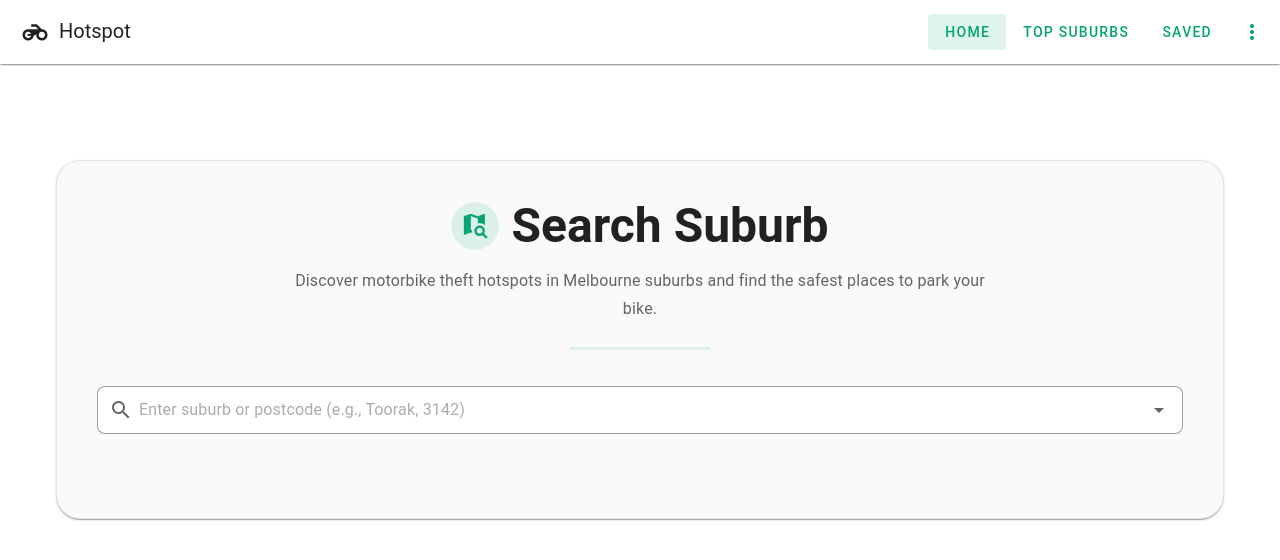
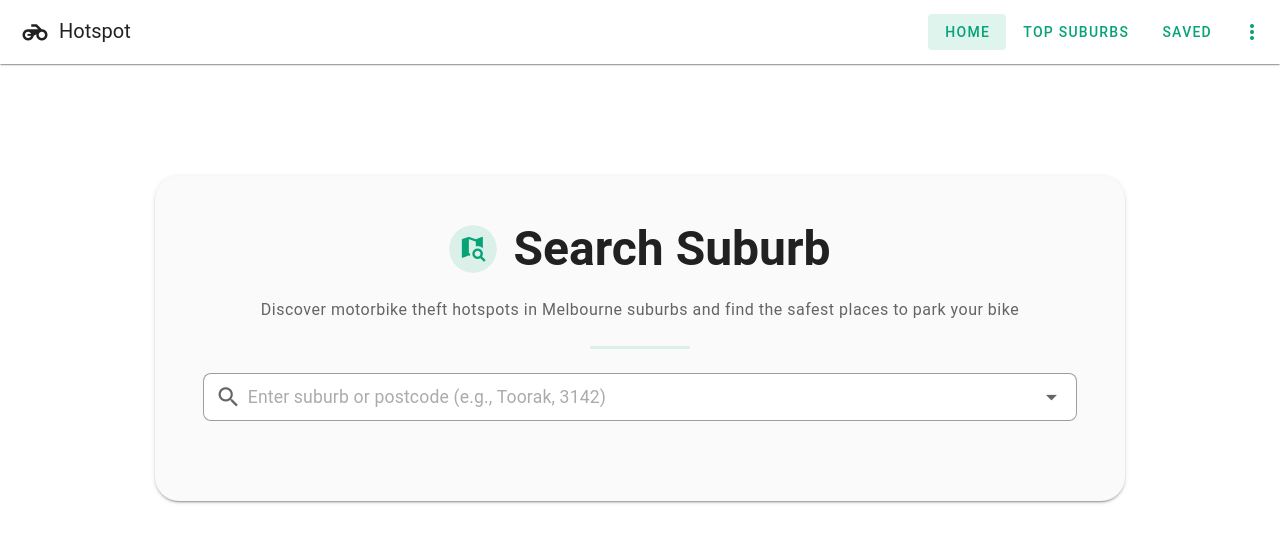
Before and after one commit to michaelmcallister/hotspot, a Vue app in the folder src/web/: page / in a window 1280 px wide. Shown: the top 560 px of the page. Built offline with nearby package versions, Linux system fonts and the light colour scheme; no server answers.

Commit message:
Add PageHero component for a consistent heading

```diff
--- a/src/web/src/Contact.vue
+++ b/src/web/src/Contact.vue
@@ -1,9 +1,14 @@
 <template>
   <v-main>
-    <v-container class="pa-6">
+    <v-container class="py-2 py-md-8">
+      <PageHero
+        title="Contact Us"
+        subtitle="Get in touch with us for support, feedback, or questions"
+        icon="mdi-email"
+      />
+
       <v-row justify="center">
         <v-col cols="12" md="8" lg="6">
-          <h1 class="text-h3 font-weight-bold text-primary mb-2 text-center">Contact Us</h1>
 
           <v-form ref="form" v-model="valid">
             <v-text-field
@@ -148,6 +153,7 @@
 <script setup lang="ts">
 import { ref, onMounted } from 'vue'
 import validator from 'validator'
+import PageHero from './components/PageHero.vue'
 import { contactService } from './services'
 
 const recaptchaReady = ref(false)
--- a/src/web/src/Homepage.vue
+++ b/src/web/src/Homepage.vue
@@ -1,48 +1,20 @@
 <template>
   <v-main>
-    <v-container>
+    <v-container class="py-2 py-md-8">
 
-      <!-- Hero header -->
-    <v-row>
-      <v-col cols="12">
-        <v-sheet
-          rounded="xl"
-          elevation="1"
-          class="px-6 py-10 mb-8 text-center bg-grey-lighten-5"
-          style="border: 1px solid rgba(0,0,0,0.08);"
+    <PageHero
+      title="Search Suburb"
+      subtitle="Discover motorbike theft hotspots in Melbourne suburbs and find the safest places to park your bike"
+      icon="mdi-map-search"
     >
-          <div class="d-flex align-center justify-center mb-4">
-            <v-avatar size="48" class="mr-3" color="primary" variant="tonal">
-              <v-icon size="28" color="primary">mdi-map-search</v-icon>
-            </v-avatar>
-            <h1 class="text-h3 font-weight-bold text-high-emphasis m-0">
-              Search Suburb
-            </h1>
-          </div>
-
-          <div class="text-subtitle-1 text-medium-emphasis mx-auto" style="max-width: 720px;">
-            Discover motorbike theft hotspots in Melbourne suburbs and find the safest places to park your bike.
-          </div>
-
-          <!-- Green accent divider -->
-          <v-divider
-            class="my-6 mx-auto"
-            thickness="3"
-            color="primary"
-            style="max-width: 140px; border-radius: 999px;"
-          />
-
-          <!-- Search bar scaled up -->
       <SearchBar
         ref="searchBarRef"
         v-model="searchQuery"
         @search="showStaticReport"
         @select="handleSuburbSelect"
-            class="text-h6 py-3 px-4"
+        class="hero-search-bar"
       />
-        </v-sheet>
-      </v-col>
-    </v-row>
+    </PageHero>
 
 
       <v-row v-if="selectedSuburb">
@@ -113,8 +85,9 @@ import SearchBar from './components/SearchBar.vue';
 import ScoreCard from './components/ScoreCard.vue';
 import ParkingLocationForm from './components/ParkingLocationForm.vue';
 import ParkingFeed from './components/ParkingFeed.vue';
+import PageHero from './components/PageHero.vue';
 import { searchService, parkingService } from './services';
-import { createSlug, parseSlug, riskToSafetyScore } from './utils';
+import { createSlug, lookupSuburbBySlug, riskToSafetyScore } from './utils';
 
 const props = defineProps<{
   slug?: string;
@@ -146,35 +119,6 @@ const safetyScore = computed(() => {
 });
 
 
-const lookupSuburbBySlug = async (slug: string): Promise<Suburb | null> => {
-  try {
-    // First try to parse the slug to get suburb and postcode
-    const parsed = parseSlug(slug);
-    if (parsed) {
-      // Search using the parsed suburb name
-      const results = await searchService.search(parsed.suburb);
-
-      if (results.length > 0) {
-        // Try to find exact match by postcode
-        const exactMatch = results.find((suburb: Suburb) =>
-          suburb.postcode === parsed.postcode
-        );
-        if (exactMatch) return exactMatch;
-
-        // Fallback to first result if no exact postcode match
-        return results[0];
-      }
-    }
-
-    // Fallback: try searching with the full slug converted to search term
-    const searchTerm = slug.replace(/-/g, ' ');
-    const results = await searchService.search(searchTerm);
-    return results.length > 0 ? results[0] : null;
-  } catch (error) {
-    console.error('Error looking up suburb by slug:', error);
-    return null;
-  }
-};
 
 const handleSuburbSelect = (suburb: Suburb) => {
   selectedSuburb.value = suburb;
@@ -241,31 +185,12 @@ onMounted(() => {
 </script>
 
 <style scoped>
-/* Subtle, brand-leaning gradient block with soft glow */
-.hero {
-  /* Light green → light cyan; tweak to your palette */
- /* background: linear-gradient(135deg, #e8fff4 0%, #f2fbff 100%); */
-  border: 1px solid rgba(0, 0, 0, 0.06);
-  box-shadow:
-    0 8px 24px rgba(0, 0, 0, 0.06),
-    0 12px 32px rgba(16, 185, 129, 0.12); /* primary-tinted glow */
+.hero-search-bar {
+  max-width: 600px;
+  margin: 0 auto;
 }
 
-/* Circular icon badge matching the header */
-.hero-avatar {
-  background: white;
-  color: var(--v-theme-primary);
-  border: 1px solid rgba(0, 0, 0, 0.06);
-  box-shadow: 0 6px 16px rgba(0, 0, 0, 0.08);
-}
-
-.hero-sub {
-  max-width: 760px;
-}
-
-.hero-divider {
-  max-width: 160px;
-  border-radius: 999px;
-  background: linear-gradient(90deg, var(--v-theme-primary), transparent);
+.hero-search-bar :deep(.v-field) {
+  font-size: 1.1rem;
 }
 </style>
--- a/src/web/src/Saved.vue
+++ b/src/web/src/Saved.vue
@@ -1,10 +1,11 @@
 <template>
   <v-main>
-    <v-container class="saved-page">
-    <h1 class="text-h3 font-weight-bold text-primary mb-2 text-center">Saved Parking</h1>
-    <p class="subtitle text-body-1 text-grey-darken-1 mb-6 text-center">
-      Your favourite parking locations
-    </p>
+    <v-container class="py-2 py-md-8">
+    <PageHero
+      title="Saved Parking"
+      subtitle="Your favourite parking locations"
+      icon="mdi-star"
+    />
 
     <v-card-text v-if="loading" class="text-center py-4">
       <v-progress-circular indeterminate size="32"></v-progress-circular>
@@ -50,6 +51,7 @@
 <script setup lang="ts">
 import { ref, onMounted, watch } from 'vue';
 import ParkingCard from './components/ParkingCard.vue';
+import PageHero from './components/PageHero.vue';
 import { parkingService } from './services';
 import { getFavouriteIds, getCachedParkingData, setCachedParkingData } from './utils';
 
--- a/src/web/src/Settings.vue
+++ b/src/web/src/Settings.vue
@@ -1,12 +1,17 @@
 <template>
   <v-main>
-    <v-container class="pa-6">
+    <v-container class="py-2 py-md-8">
+      <PageHero
+        title="Settings"
+        subtitle="Customize your preferences and app behaviour"
+        icon="mdi-cog"
+      />
+
       <v-row justify="center">
         <v-col cols="12" md="8" lg="6">
-          <h1 class="text-h3 font-weight-bold text-primary mb-6 text-center">Settings</h1>
 
           <v-card class="pa-4">
-            <v-card-title class="text-h5 mb-4">Navigation Preferences</v-card-title>
+            <v-card-title class="text-h6 text-sm-h5 mb-4">Navigation Preferences</v-card-title>
 
             <v-card-text>
               <p class="text-body-1 mb-4 text-grey-darken-1">
@@ -56,6 +61,7 @@
 
 <script setup lang="ts">
 import { ref, onMounted } from 'vue'
+import PageHero from './components/PageHero.vue'
 
 const navigationApp = ref('google')
 const showSaveMessage = ref(false)
--- a/src/web/src/TopSuburbs.vue
+++ b/src/web/src/TopSuburbs.vue
@@ -1,12 +1,11 @@
 <template>
   <v-main>
-    <v-container>
-      <v-row>
-        <v-col cols="12" class="text-center">
-          <h1 class="text-h3 font-weight-bold text-primary mb-2">Top Suburbs</h1>
-          <p class="subtitle text-body-1 text-grey-darken-1 mb-6">Explore suburbs and LGAs ranked by safety score.</p>
-        </v-col>
-      </v-row>
+    <v-container class="py-2 py-md-8">
+      <PageHero
+        title="Top Suburbs"
+        subtitle="Explore suburbs and LGAs ranked by safety score"
+        icon="mdi-trophy"
+      />
 
       <v-row class="mb-4">
         <v-col
@@ -113,6 +112,7 @@
 <script setup lang="ts">
 import { ref, computed, watch } from 'vue'
 import { useRouter } from 'vue-router'
+import PageHero from './components/PageHero.vue'
 import { safetyLabel, safetyColor } from './utils/safety'
 import { riskService } from './services'
 import { createSlug, riskToSafetyScore } from './utils'
--- a/src/web/src/assets/styles.css
+++ b/src/web/src/assets/styles.css
@@ -1,3 +1,7 @@
 body {
   min-height: 100vh;
 }
+
+html {
+  overflow-y: auto !important
+}
--- /dev/null
+++ b/src/web/src/components/PageHero.vue
@@ -0,0 +1,67 @@
+<template>
+  <v-row justify="center">
+    <v-col cols="12" lg="10" xl="8">
+      <v-card
+        rounded="xl"
+        elevation="2"
+        color="grey-lighten-5"
+        class="pa-6 pa-sm-8 pa-md-12 mb-4 mb-md-8 text-center"
+      >
+        <v-card-title class="pa-0 mb-6">
+          <div class="d-flex d-sm-none flex-column align-center">
+            <v-avatar
+              size="48"
+              class="mb-3"
+              color="primary"
+              variant="tonal"
+            >
+              <v-icon size="28" color="primary">{{ icon }}</v-icon>
+            </v-avatar>
+            <span class="text-h4 text-sm-h3 font-weight-bold text-high-emphasis text-center">
+              {{ title }}
+            </span>
+          </div>
+
+          <div class="d-none d-sm-flex align-center justify-center">
+            <v-avatar
+              size="48"
+              class="mr-4"
+              color="primary"
+              variant="tonal"
+            >
+              <v-icon size="28" color="primary">{{ icon }}</v-icon>
+            </v-avatar>
+            <span class="text-h3 font-weight-bold text-high-emphasis">
+              {{ title }}
+            </span>
+          </div>
+        </v-card-title>
+
+        <div class="text-caption text-sm-body-1 text-medium-emphasis mb-4 mb-sm-6 px-2">
+          {{ subtitle }}
+        </div>
+
+        <v-divider
+          class="mx-auto mb-4 mb-sm-6"
+          :class="{ 'mb-sm-8': !$slots.default }"
+          color="primary"
+          thickness="3"
+          length="100"
+          style="max-width: 140px;"
+        />
+
+        <v-card-text v-if="$slots.default" class="pa-0">
+          <slot />
+        </v-card-text>
+      </v-card>
+    </v-col>
+  </v-row>
+</template>
+
+<script setup lang="ts">
+defineProps<{
+  title: string
+  subtitle: string
+  icon: string
+}>()
+</script>
--- a/src/web/src/components/ResourcesModal.vue
+++ b/src/web/src/components/ResourcesModal.vue
@@ -89,7 +89,7 @@
 <script setup lang="ts">
 const props = defineProps<{
   show: boolean
-  suburb: string
+  suburb?: string
 }>();
 
 const emit = defineEmits<{
--- a/src/web/src/utils/slug.ts
+++ b/src/web/src/utils/slug.ts
@@ -1,4 +1,5 @@
 import slugify from 'slugify';
+import { searchService } from '../services';
 
 export function createSlug(suburb: string, postcode: string): string {
   return slugify(`${suburb} ${postcode}`, { lower: true, strict: true });
@@ -13,3 +14,28 @@ export function parseSlug(slug: string): { suburb: string; postcode: string } |
 
   return { suburb, postcode };
 }
+
+export async function lookupSuburbBySlug(slug: string): Promise<any | null> {
+  try {
+    const parsed = parseSlug(slug);
+    if (parsed) {
+      const results = await searchService.search(parsed.suburb);
+
+      if (results.length > 0) {
+        const exactMatch = results.find((suburb: any) =>
+          suburb.postcode === parsed.postcode
+        );
+        if (exactMatch) return exactMatch;
+
+        return results[0];
+      }
+    }
+
+    const searchTerm = slug.replace(/-/g, ' ');
+    const results = await searchService.search(searchTerm);
+    return results.length > 0 ? results[0] : null;
+  } catch (error) {
+    console.error('Error looking up suburb by slug:', error);
+    return null;
+  }
+}
```
Lines whose indentation alone changed are shown as unchanged.
